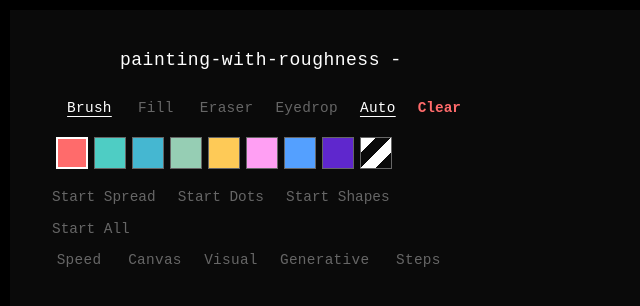
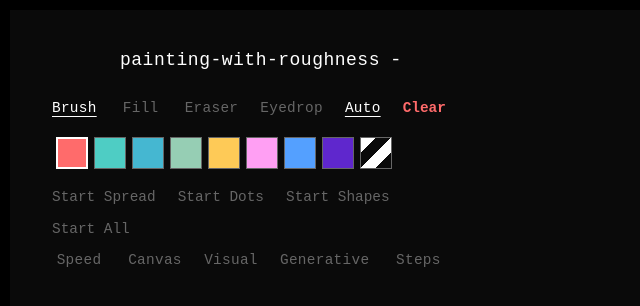
Before and after one commit to jo56/painting-with-roughness, a React (Vite) app: page / in a window 1280 px wide. Shown: the top 306 px of the page, without its empty margins (0-640 px from the left). Built offline with nearby package versions, Linux system fonts and the light colour scheme.

Commit message:
Updatingtoolbar spacing

```diff
--- a/src/components/ToolBar.tsx
+++ b/src/components/ToolBar.tsx
@@ -26,7 +26,7 @@ export function ToolBar({
 }: ToolBarProps) {
   return (
     <div style={{ marginBottom: '12px' }}>
-      <div style={{ display: 'flex', gap: '6px', flexWrap: 'wrap', alignItems: 'center', justifyContent: 'center' }}>
+      <div style={{ display: 'flex', gap: '6px', flexWrap: 'wrap', alignItems: 'center', justifyContent: 'flex-start' }}>
         {[
           { label: 'Brush', value: 'brush' },
           { label: 'Fill', value: 'fill' },
```
